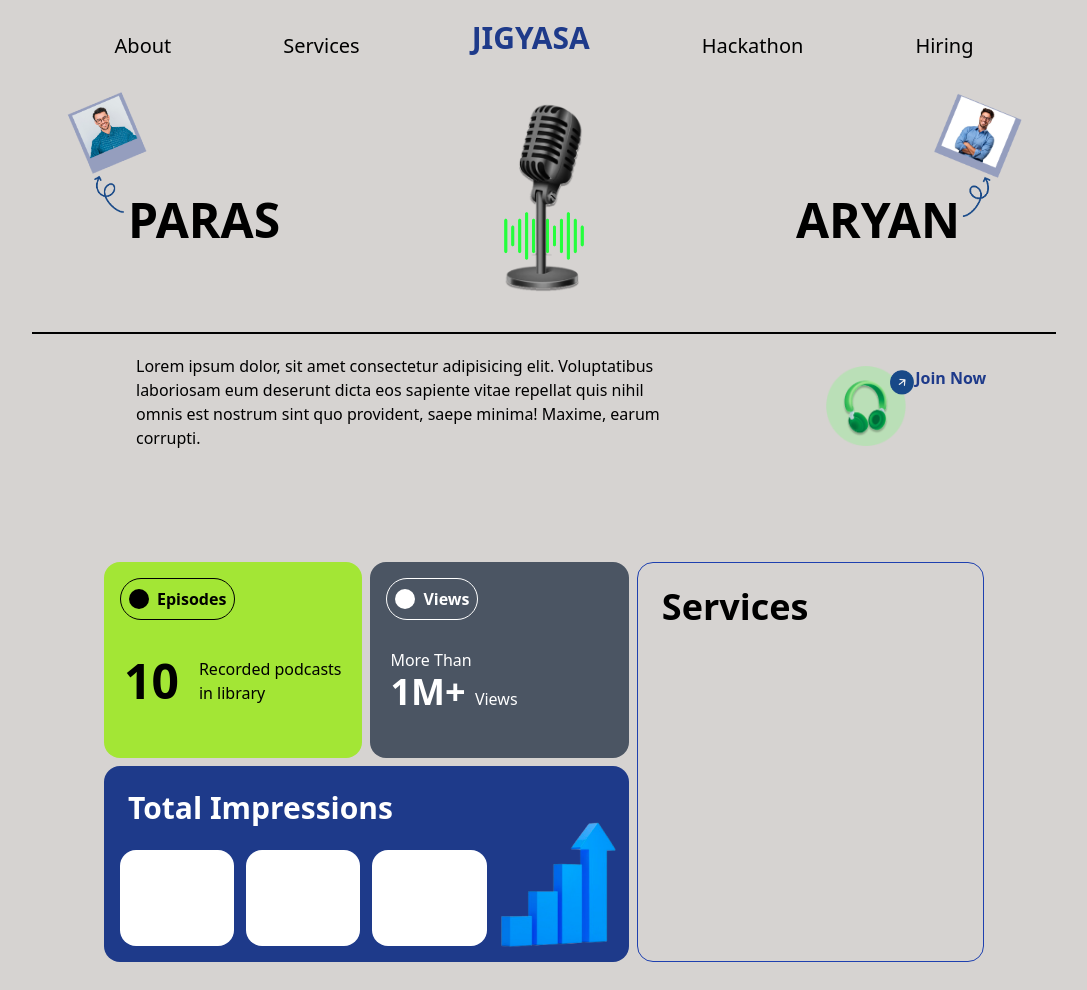
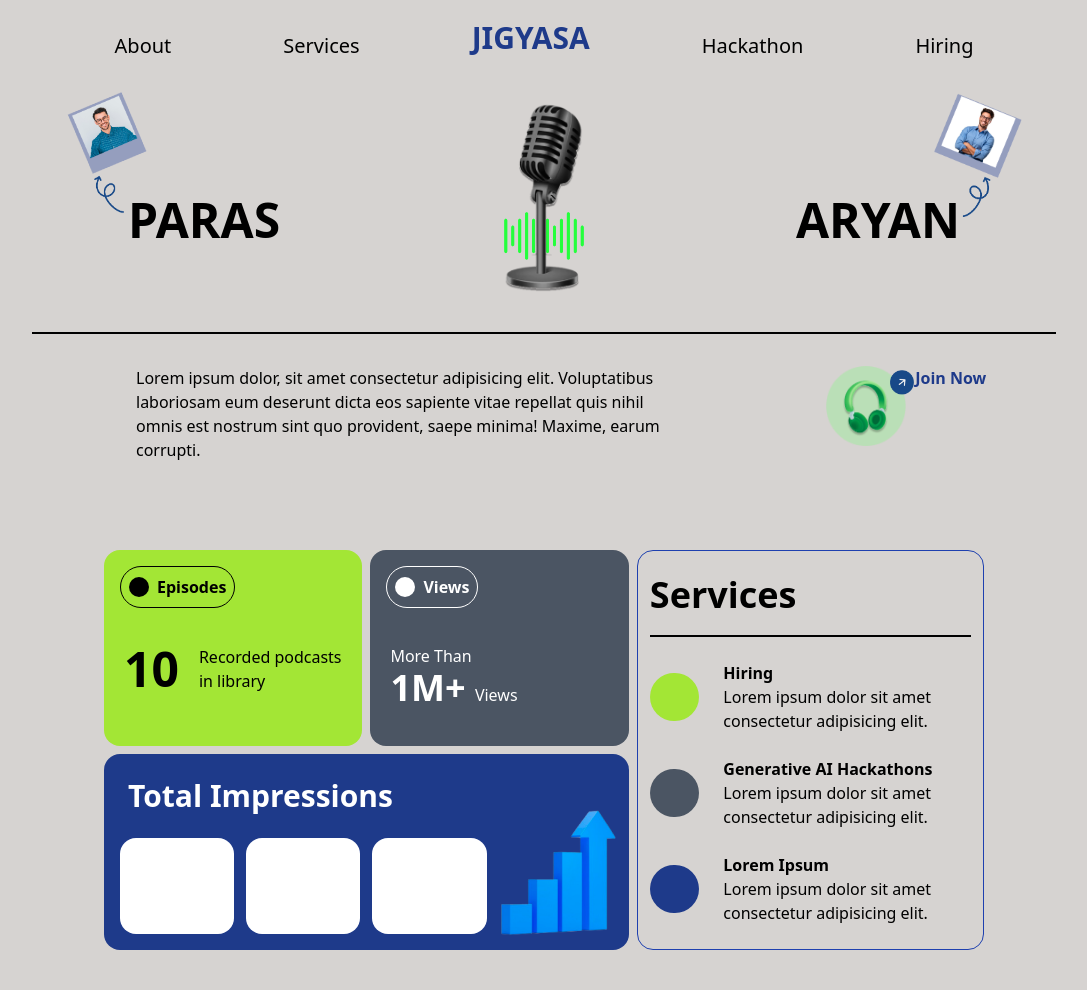
Before and after one commit to hrithik406/podcast, a website: page index.html in a window 1280 px wide. Shown: the whole page, without its empty margins (96-1183 px from the left). Before the commit the page ends 962 px from the top, so only its background shows below. Drawn offline with nearby package versions, Linux system fonts and the light colour scheme.

Commit message:
grid: done

```diff
--- a/index.html
+++ b/index.html
@@ -33,11 +33,12 @@
     <h1 class="absolute text-5xl font-bold top-30 left-24">PARAS</h1>
     <h1 class="absolute text-5xl font-bold top-30 right-24">ARYAN</h1>
   </div>
+  <!-- text sect -->
   <section class="pt-14 px-4" id="features">
     <div class="mx-auto border-b-2 border-black pb-10 max-w-5xl w-full px-4"></div>
     <div class=" relative max-w-4xl flex px-10 mx-auto mb-10 md-space-y-0 md:flex-row gap-32 ">
       <div class="flex space-y-12 w-4/5">
-        <p class="text-left text-darkGrayishBlue pt-5">
+        <p class="text-left text-darkGrayishBlue pt-8">
           Lorem ipsum dolor, sit amet consectetur adipisicing elit. Voluptatibus laboriosam eum deserunt dicta eos
           sapiente vitae repellat quis nihil omnis est nostrum sint quo provident, saepe minima! Maxime, earum corrupti.
         </p>
@@ -53,7 +54,7 @@
     </div>
   </section>
   <!-- Grid sect -->
-  <section class="pt-16">
+  <section class="pt-10 pb-16">
     <div class="grid h-96 max-w-4xl m-auto p-2 grid-cols-5 gap-2">
       <div class="grid grid-rows-2 gap-2 col-span-3">
         <div class="grid grid-cols-2 gap-2">
@@ -69,7 +70,7 @@
             </div>
           </div>
           <div class="bg-gray-600 rounded-2xl">
-            <div class="flex p-4 pb-7">
+            <div class="flex p-4 pb-9">
               <div class="flex p-2 text-white rounded-full baseline border border-white font-bold gap-2">
                 <div class="w-5 h-5 rounded-full bg-white mt-0.5"></div><div>Views</div>
               </div>
@@ -100,8 +101,29 @@
         </div>
       </div>
       <div class="grid col-span-2 border border-blue-800 rounded-2xl">
-        <div class="flex p-6 font-bold gap-2">
-          <div class="text-4xl">Services</div>
+        <div class="flex flex-col pt-6 px-3">
+          <div class="font-bold text-4xl border-b-2 border-black pb-5">Services</div>
+          <div class="flex pt-6 text-black rounded-full gap-6">
+            <div class="w-14 h-12 rounded-full bg-lime-400 mt-3 px-5"></div>
+            <div class="flex flex-col">
+              <h1 class="font-bold">Hiring</h1>
+            <p>Lorem ipsum dolor sit amet consectetur adipisicing elit. </p>
+            </div>
+          </div>
+          <div class="flex pt-6 text-black rounded-full gap-6">
+            <div class="w-14 h-12 rounded-full bg-gray-600 mt-3 px-5"></div>
+            <div class="flex flex-col">
+              <h1 class="font-bold">Generative AI Hackathons</h1>
+            <p>Lorem ipsum dolor sit amet consectetur adipisicing elit. </p>
+            </div>
+          </div>
+          <div class="flex pt-6 text-black rounded-full gap-6">
+            <div class="w-14 h-12 rounded-full bg-blue-900 mt-3 px-5"></div>
+            <div class="flex flex-col">
+              <h1 class="font-bold">Lorem Ipsum</h1>
+            <p>Lorem ipsum dolor sit amet consectetur adipisicing elit. </p>
+            </div>
+          </div>
         </div>
       </div>
     </div>
```
Also changed, not shown: css/output.css.
